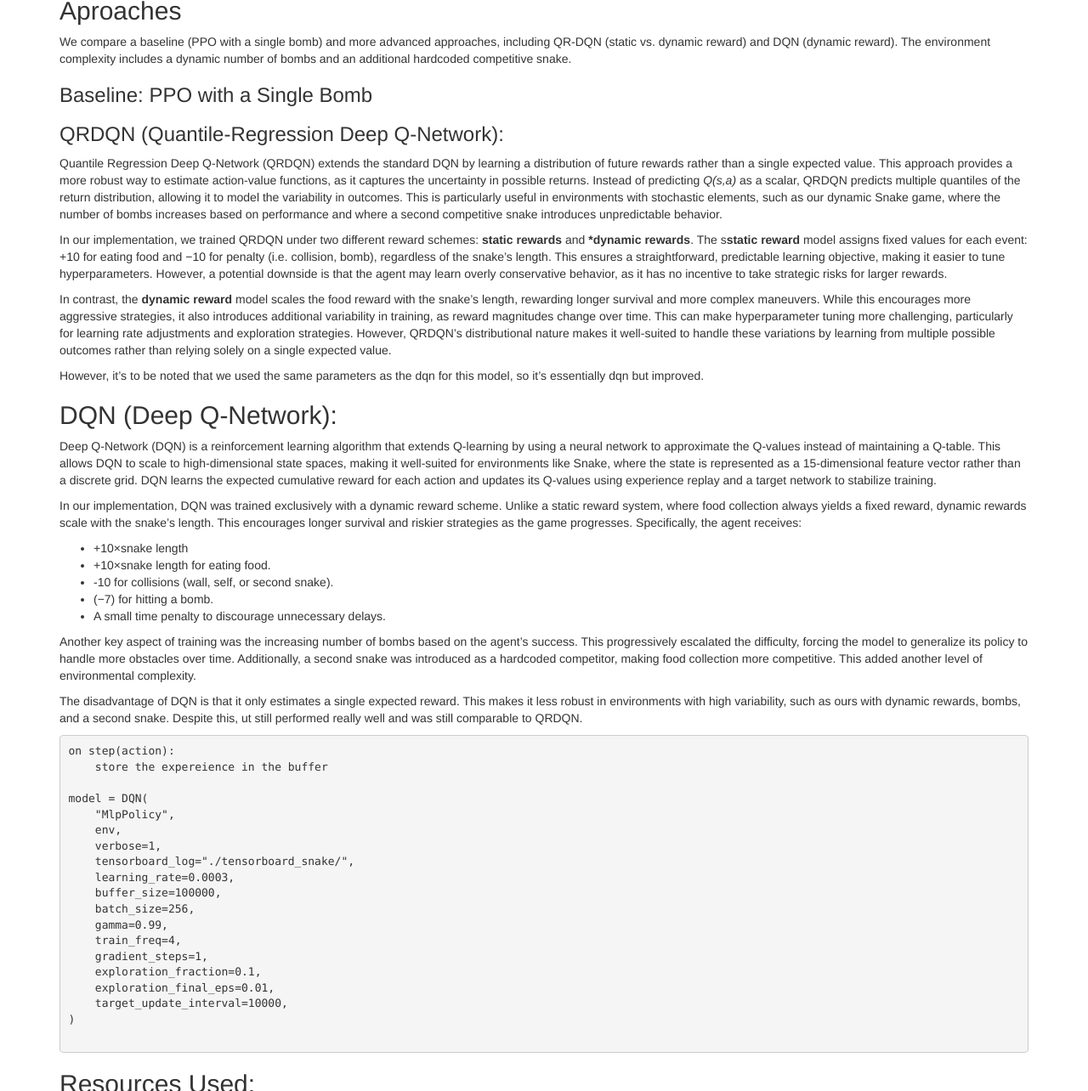
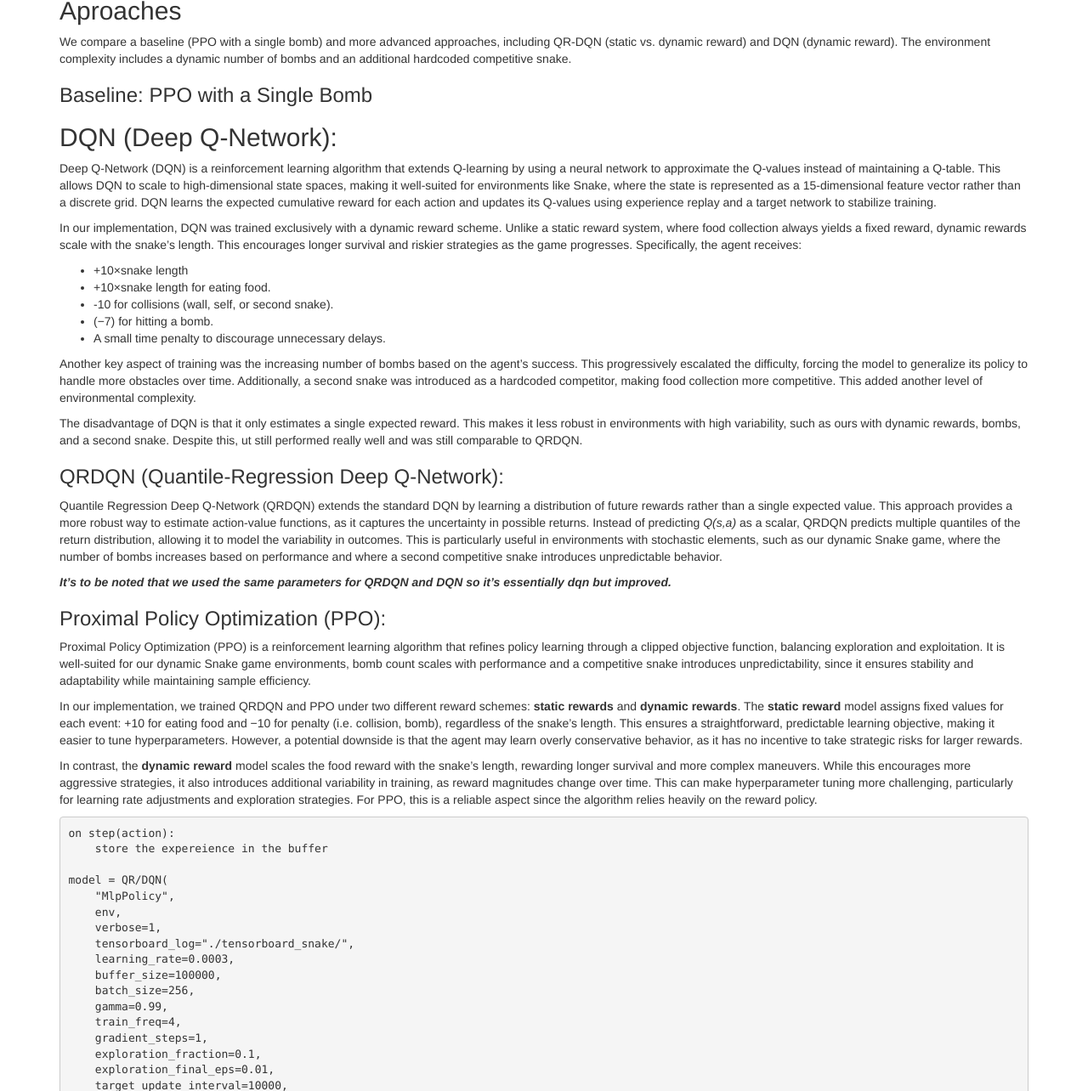
Before and after one commit to mcthoma1/backbench, a Jekyll site: the page built from docs/final.md, in a window 1280 px wide and 1400 px high, scrolled down 1219 px, cut to the strip 116-1400 px from the top of the window. Shown: the whole strip at 85% size. Built offline with Jekyll 4.4.1, drawn with Linux system fonts in a browser that asks for light colours; part of the change alters nothing that is shown; some of the changed text lies outside the part shown.

````diff
--- a/docs/final.md
+++ b/docs/final.md
@@ -32,15 +32,6 @@ We compare a baseline (PPO with a single bomb) and more advanced approaches, inc
 
 ### Baseline: PPO with a Single Bomb
 
-### QRDQN (Quantile-Regression Deep Q-Network):
-Quantile Regression Deep Q-Network (QRDQN) extends the standard DQN by learning a distribution of future rewards rather than a single expected value. This approach provides a more robust way to estimate action-value functions, as it captures the uncertainty in possible returns. Instead of predicting *Q(s,a)* as a scalar, QRDQN predicts multiple quantiles of the return distribution, allowing it to model the variability in outcomes. This is particularly useful in environments with stochastic elements, such as our dynamic Snake game, where the number of bombs increases based on performance and where a second competitive snake introduces unpredictable behavior.
-
-In our implementation, we trained QRDQN under two different reward schemes: **static rewards** and ***dynamic rewards**. The s**static reward** model assigns fixed values for each event: +10 for eating food and −10 for penalty (i.e. collision, bomb), regardless of the snake’s length. This ensures a straightforward, predictable learning objective, making it easier to tune hyperparameters. However, a potential downside is that the agent may learn overly conservative behavior, as it has no incentive to take strategic risks for larger rewards.
-
-In contrast, the **dynamic reward** model scales the food reward with the snake’s length, rewarding longer survival and more complex maneuvers. While this encourages more aggressive strategies, it also introduces additional variability in training, as reward magnitudes change over time. This can make hyperparameter tuning more challenging, particularly for learning rate adjustments and exploration strategies. However, QRDQN’s distributional nature makes it well-suited to handle these variations by learning from multiple possible outcomes rather than relying solely on a single expected value.
-
-However, it's to be noted that we used the same parameters as the dqn for this model, so it's essentially dqn but improved.
-
 ## DQN (Deep Q-Network):
 Deep Q-Network (DQN) is a reinforcement learning algorithm that extends Q-learning by using a neural network to approximate the Q-values instead of maintaining a Q-table. This allows DQN to scale to high-dimensional state spaces, making it well-suited for environments like Snake, where the state is represented as a 15-dimensional feature vector rather than a discrete grid. DQN learns the expected cumulative reward for each action and updates its Q-values using experience replay and a target network to stabilize training.
 
@@ -54,11 +45,24 @@ In our implementation, DQN was trained exclusively with a dynamic reward scheme.
 Another key aspect of training was the increasing number of bombs based on the agent’s success. This progressively escalated the difficulty, forcing the model to generalize its policy to handle more obstacles over time. Additionally, a second snake was introduced as a hardcoded competitor, making food collection more competitive. This added another level of environmental complexity.
 
 The disadvantage of DQN is that it only estimates a single expected reward. This makes it less robust in environments with high variability, such as ours with dynamic rewards, bombs, and a second snake. Despite this, ut still performed really well and was still comparable to QRDQN.
+
+### QRDQN (Quantile-Regression Deep Q-Network):
+Quantile Regression Deep Q-Network (QRDQN) extends the standard DQN by learning a distribution of future rewards rather than a single expected value. This approach provides a more robust way to estimate action-value functions, as it captures the uncertainty in possible returns. Instead of predicting *Q(s,a)* as a scalar, QRDQN predicts multiple quantiles of the return distribution, allowing it to model the variability in outcomes. This is particularly useful in environments with stochastic elements, such as our dynamic Snake game, where the number of bombs increases based on performance and where a second competitive snake introduces unpredictable behavior.
+
+***It's to be noted that we used the same parameters for QRDQN and DQN so it's essentially dqn but improved.***
+
+### Proximal Policy Optimization (PPO):
+Proximal Policy Optimization (PPO) is a reinforcement learning algorithm that refines policy learning through a clipped objective function, balancing exploration and exploitation. It is well-suited for our dynamic Snake game environments, bomb count scales with performance and a competitive snake introduces unpredictability, since it ensures stability and adaptability while maintaining sample efficiency.
+
+In our implementation, we trained QRDQN and PPO under two different reward schemes: **static rewards** and **dynamic rewards**. The **static reward** model assigns fixed values for each event: +10 for eating food and −10 for penalty (i.e. collision, bomb), regardless of the snake’s length. This ensures a straightforward, predictable learning objective, making it easier to tune hyperparameters. However, a potential downside is that the agent may learn overly conservative behavior, as it has no incentive to take strategic risks for larger rewards.
+
+In contrast, the **dynamic reward** model scales the food reward with the snake’s length, rewarding longer survival and more complex maneuvers. While this encourages more aggressive strategies, it also introduces additional variability in training, as reward magnitudes change over time. This can make hyperparameter tuning more challenging, particularly for learning rate adjustments and exploration strategies. For PPO, this is a reliable aspect since the algorithm relies heavily on the reward policy.
+
 ```
 on step(action):
     store the expereience in the buffer
 
-model = DQN(
+model = QR/DQN(
     "MlpPolicy",
     env,
     verbose=1,
@@ -74,7 +78,39 @@ model = DQN(
     target_update_interval=10000,
 )
 
+model = PPO(
+    "MlpPolicy",
+    env,
+    verbose=1,
+    tensorboard_log="./tensorboard_snake/",
+    learning_rate=0.0003,
+    n_steps=4096,
+    batch_size=256,
+    n_epochs=10,
+    gamma=0.9,
+    gae_lambda=0.95,
+    clip_range=0.2,
+    ent_coef=0.3
+)
+
 ```
+## Evaluation
+
+## PPO
+In our PPO approach, we observed that the model’s improvement plateaued in static reward structure depending on the environment (*see tensorboard chart below). To address this, we did some experiments to find a fair and compact reward structure suitable for all environment, with a set of tuned hyperparameters.
+
+### Environments Tested
+#### 1 Bomb Environment
+<img src="./image/1b_graph.png" alt="1 Bomb Graph" width="300"/>
+
+#### 10 Bombs Environment
+<img src="./image/10b_graph.png" alt="10 Bombs Graph" width="300"/>
+
+#### 25 Bombs Environment
+<img src="./image/25b_graph.png" alt="25 Bombs Graph" width="300"/>
+
+#### Performance Chart Matrix
+<img src="./image/chart.png" alt="Performance Chart" width="300"/>
 
 
 ## Resources Used:
````
Also changed, not shown: docs/image/10b_graph.png (added), docs/image/1b_graph.png (added), docs/image/25b_graph.png (added), docs/image/chart.png (added).
